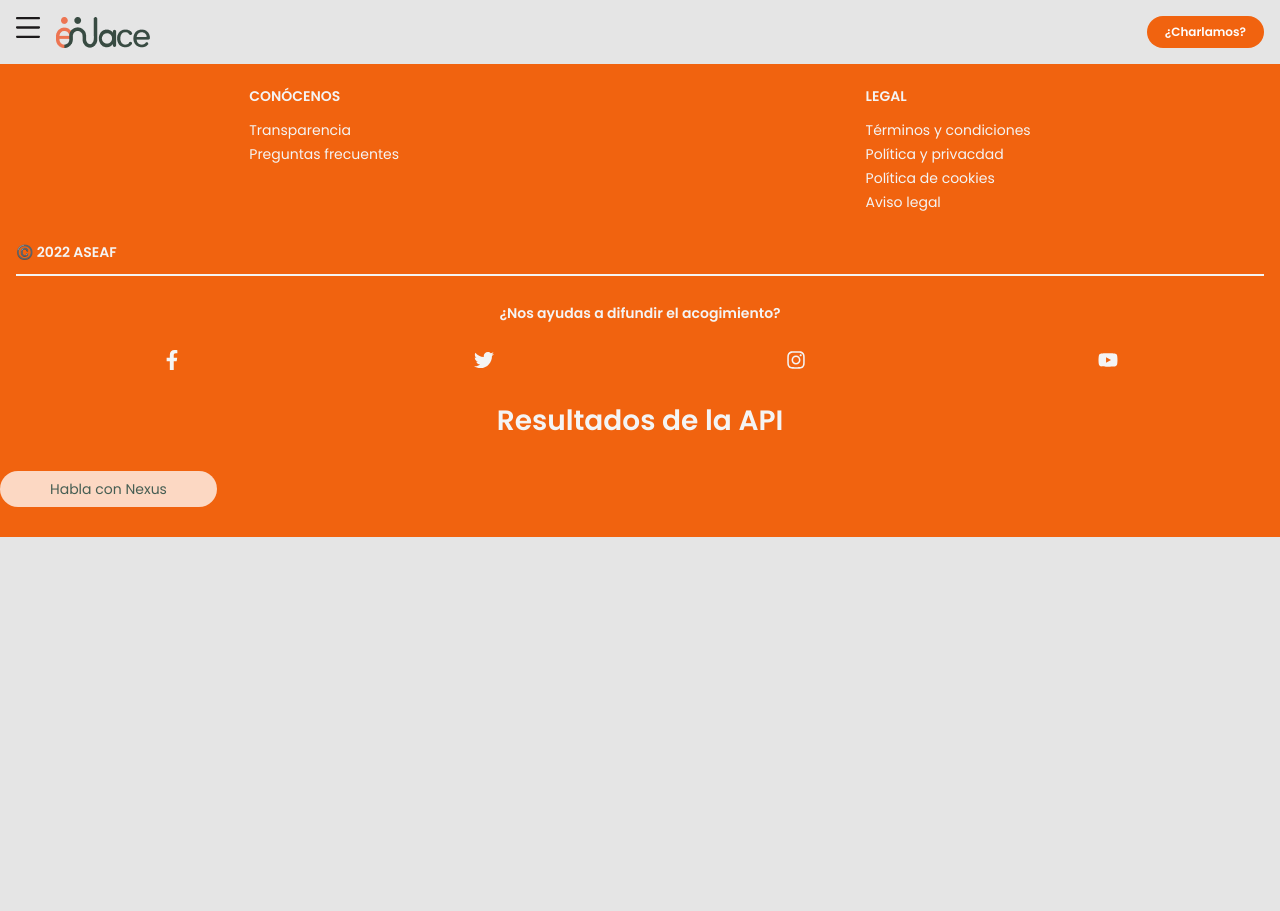
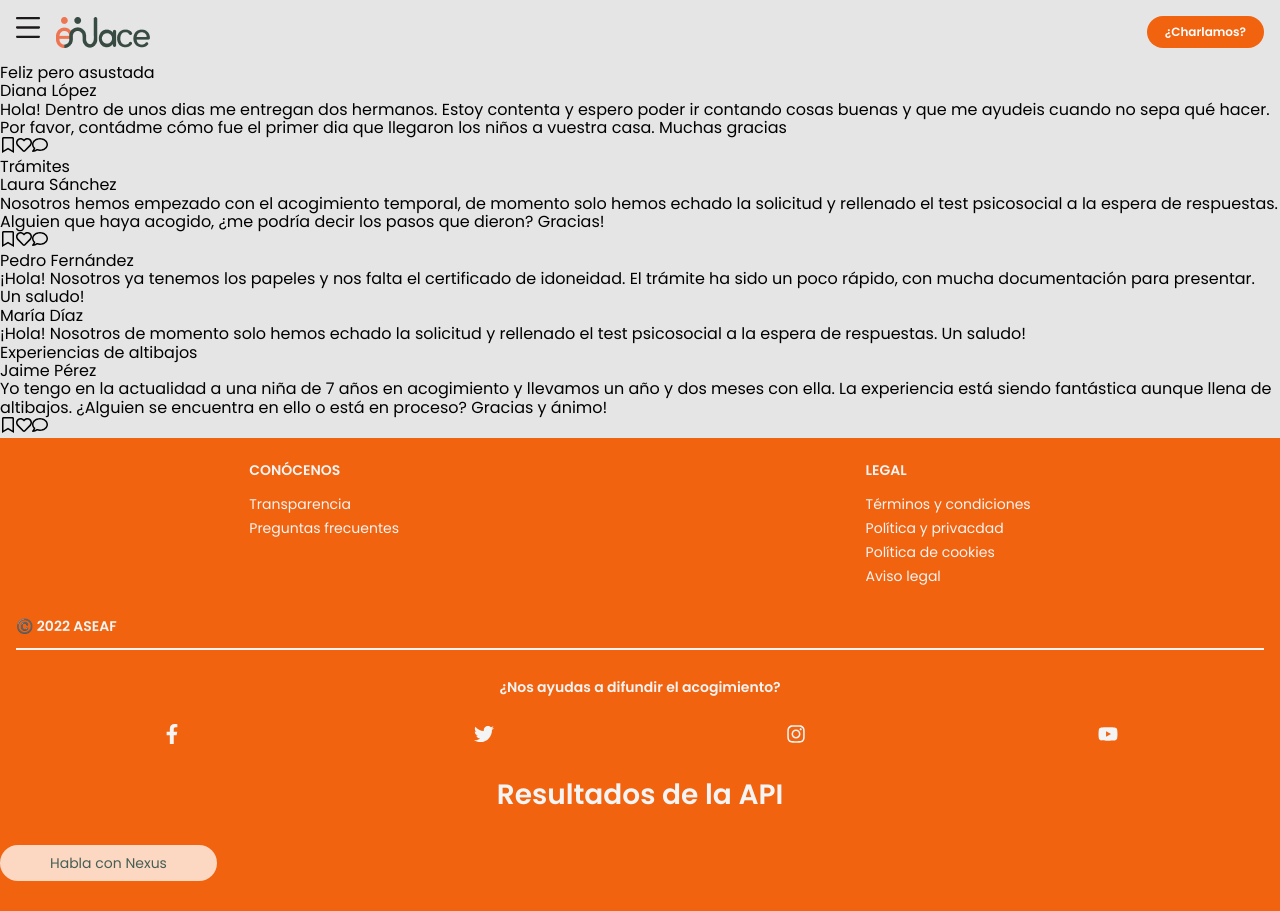
Before and after one commit to Guille-Rubio/aseaf_app, a React (Create React App) app in the folder client/: page /forum in a window 1280 px wide. Before the commit the page ends 800 px from the top, so only its background shows below. Built offline with nearby package versions, Linux system fonts and the light colour scheme; no server answers; what react-chatbot-kit would draw is missing.

Commit message:
[ADD] Forum

```diff
--- a/client/src/components/Main/Forum/Forum.jsx
+++ b/client/src/components/Main/Forum/Forum.jsx
@@ -1,7 +1,14 @@
 import React from "react";
+import posts from './post.json';
+import PostCard from "./PostCard/PostCard";
 
 const Forum = () => {
-  return <div>Forum</div>;
+
+  return (
+    <div>
+      {posts.map((post, i) => <PostCard key={i} post={post} />)}
+    </div>
+  );
 };
 
 export default Forum;
--- /dev/null
+++ b/client/src/components/Main/Forum/PostCard/PostCard.jsx
@@ -0,0 +1,40 @@
+import React from "react";
+import { FaRegHeart, FaRegComment, FaRegBookmark } from 'react-icons/fa';
+
+const PostCard = (props) => {
+  const { title, image, author, message, response } = props.post;
+  return (
+    <div>
+      {title}
+      <div>
+        <div>
+          <img src={image} />
+          {author}
+        </div>
+        <div>
+          {message}
+        </div>
+        <div>
+          <FaRegBookmark /><FaRegHeart /><FaRegComment />
+        </div>
+        {response.length > 0
+          ? response.map(resp => {
+            return (
+              <div>
+                <div>
+                  <img src={resp.image} />
+                  {resp.author}
+                </div>
+                <div>
+                  {resp.message}
+                </div>
+              </div>
+            )
+          })
+          : ''}
+      </div>
+    </div>
+  );
+};
+
+export default PostCard;
--- /dev/null
+++ b/client/src/components/Main/Forum/PostCard/index.js
@@ -0,0 +1 @@
+export { default } from "./PostCard";
--- /dev/null
+++ b/client/src/components/Main/Forum/post.json
@@ -0,0 +1,31 @@
+[
+    {
+        "title":"Feliz pero asustada",
+        "author": "Diana López",
+        "message":"Hola! Dentro de unos dias me entregan dos hermanos. Estoy contenta y espero poder ir contando cosas buenas y que me ayudeis cuando no sepa qué hacer. Por favor, contádme cómo fue el primer dia que llegaron los niños a vuestra casa. Muchas gracias",
+        "response": []
+    },
+    {
+        "title":"Trámites",
+        "author": "Laura Sánchez",
+        "message":"Nosotros hemos empezado con el acogimiento temporal, de momento solo hemos echado la solicitud y rellenado el test psicosocial a la espera de respuestas. Alguien que haya acogido, ¿me podría decir los pasos que dieron? Gracias!",
+        "response":[
+            {
+                "author": "Pedro Fernández",
+                "message": "¡Hola! Nosotros ya tenemos los papeles y nos falta el certificado de idoneidad. El trámite ha sido un poco rápido, con mucha documentación para presentar. Un saludo!"
+            },
+            {
+                "author":"María Díaz",
+                "message":"¡Hola! Nosotros de momento solo hemos echado la solicitud y rellenado el test psicosocial a la espera de respuestas. Un saludo!"
+            }
+
+
+        ]
+    },
+    {
+        "title":"Experiencias de altibajos",
+        "author": "Jaime Pérez",
+        "message":"Yo tengo en la actualidad a una niña de 7 años en acogimiento y llevamos un año y dos meses con ella. La experiencia está siendo fantástica aunque llena de altibajos. ¿Alguien se encuentra en ello o está en proceso? Gracias y ánimo!",
+        "response": []
+    }
+]
--- a/client/src/components/Main/Main.jsx
+++ b/client/src/components/Main/Main.jsx
@@ -1,12 +1,14 @@
 import React from "react";
 import { Route, Routes } from 'react-router-dom'
 import Home from './Home/Home';
+import Forum from './Forum';
 
 const Main = () => {
   return (
     <main>
       <Routes>
-        <Route element={<Home />} path='/' />`
+        <Route element={<Home />} path='/' />
+        <Route element={<Forum />} path='/forum' />
       </Routes>
     </main>
   );
```
Also changed, not shown: 1 other file (tests, documents, lock files or other folders).
